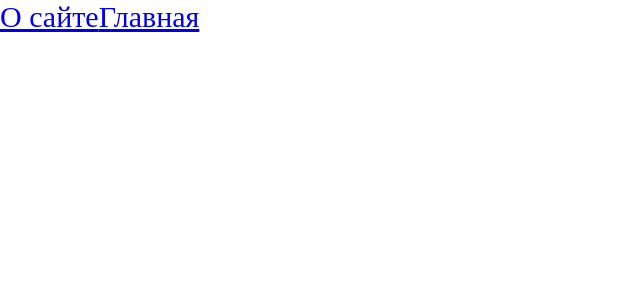
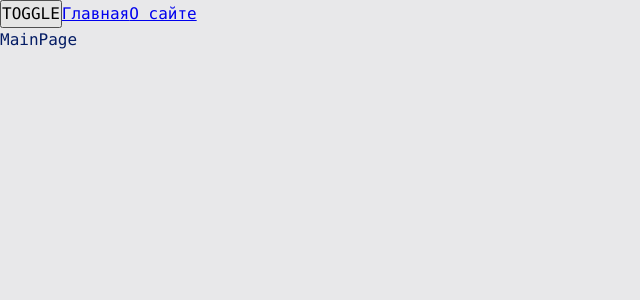
Before and after one commit to Jones-Davy/SocialApp, a React app: page / in a window 1280 px wide. Before the commit this address had no page. Shown: the top 300 px of the page, without its empty margins (0-640 px from the left). Built offline with nearby package versions, Linux system fonts and the light colour scheme.

Commit message:
base styles & theme context

```diff
--- a/src/App.tsx
+++ b/src/App.tsx
@@ -1,19 +1,24 @@
-import { Suspense } from "react";
-import { Route, Routes, Link } from "react-router-dom";
+import { Suspense, useContext } from "react";
+import { Link, Route, Routes } from "react-router-dom";
 import { AboutPageAsync } from "./pages/AboutPage/AboutPage.async";
 import { MainPageAsync } from "./pages/MainPage/MainPage.async";
-import "./index.scss";
+import { useTheme } from "./theme/useTheme";
+
+import "./styles/index.scss";
 
 const App = () => {
+  const { theme, toggleTheme } = useTheme()
+
   return (
-    <div className="app">
-      <Link to="/about">О сайте</Link>
-      <Link to="/main">Главная</Link>
+    <div className={`app ${theme}`}>
+      <button onClick={toggleTheme}>TOGGLE</button>
+      <Link to={"/"}>Главная</Link>
+      <Link to={"/about"}>О сайте</Link>
 
       <Suspense fallback={<div>Loading...</div>}>
         <Routes>
-          <Route path="/about" element={<AboutPageAsync />} />
-          <Route path="/main" element={<MainPageAsync />} />
+          <Route path={"/about"} element={<AboutPageAsync />} />
+          <Route path={"/"} element={<MainPageAsync />} />
         </Routes>
       </Suspense>
     </div>
--- a/src/index.scss
+++ /dev/null
@@ -1,9 +0,0 @@
-* {
-    padding: 0;
-    margin: 0;
-    box-sizing: border-box;
-}
-
-.app {
-    font-size: 30px;
-}
--- a/src/index.tsx
+++ b/src/index.tsx
@@ -1,10 +1,13 @@
 import { render } from "react-dom";
 import App from "./App";
 import { BrowserRouter } from "react-router-dom";
+import ThemeProvider from "./theme/ThemeProvider";
 
 render(
   <BrowserRouter>
-    <App />
+    <ThemeProvider>
+      <App />
+    </ThemeProvider>
   </BrowserRouter>,
   document.getElementById("root")
 );
--- /dev/null
+++ b/src/styles/index.scss
@@ -0,0 +1,13 @@
+@import "reset";
+@import "variables/global";
+@import "themes/normal";
+@import "themes/dark";
+
+.app {
+    font: var(--font-m);
+
+    background: var(--bg-color);
+    color: var(--primary-color);
+
+    min-height: 100vh;
+}
--- /dev/null
+++ b/src/styles/reset.scss
@@ -0,0 +1,14 @@
+* {
+    margin: 0;
+    padding: 0;
+    box-sizing: border-box;
+}
+
+input,
+button,
+textarea,
+select {
+    margin: 0;
+
+    font: inherit;
+}
--- /dev/null
+++ b/src/styles/themes/dark.scss
@@ -0,0 +1,6 @@
+.app.dark {
+    --bg-color: #090949;
+
+    --primary-color: #049604;
+    --secondary-color: #04ff04;
+}
--- /dev/null
+++ b/src/styles/themes/normal.scss
@@ -0,0 +1,6 @@
+:root {
+    --bg-color: #e8e8ea;
+
+    --primary-color: #041c65;
+    --secondary-color: #0449e0;
+}
--- /dev/null
+++ b/src/styles/variables/global.scss
@@ -0,0 +1,11 @@
+:root {
+    --font-family-main: Consolas, 'Times New Roman', Serif;
+
+    --font-size-m: 16px;
+    --font-line-m: 24px;
+    --font-m: var(--font-size-m) / var(--font-line-m) var(--font-family-main);
+
+    --font-size-l: 24px;
+    --font-line-l: 32px;
+    --font-l: var(--font-size-l) / var(--font-line-l) var(--font-family-main);
+}
--- /dev/null
+++ b/src/theme/ThemeContext.ts
@@ -0,0 +1,14 @@
+import { createContext } from "react";
+
+export const enum Theme {
+  LIGHT = "light",
+  DARK = "dark",
+}
+
+export interface ThemeContextProps {
+    theme?: Theme;
+    setTheme?: (theme: Theme) => void;
+}
+export const ThemeContext = createContext<ThemeContextProps>({});
+
+export const LOCAL_STORAGE_THEME_KEY = "theme";
--- /dev/null
+++ b/src/theme/ThemeProvider.tsx
@@ -0,0 +1,26 @@
+import { FC } from 'react';
+import { useMemo, useState } from "react";
+import { LOCAL_STORAGE_THEME_KEY, Theme, ThemeContext } from "./ThemeContext";
+
+const defaultTheme =
+  (localStorage.getItem(LOCAL_STORAGE_THEME_KEY) as Theme) || Theme.LIGHT;
+
+const ThemeProvider: FC = ({ children }) => {
+  const [theme, setTheme] = useState<Theme>(defaultTheme);
+
+  const defaultProps = useMemo(
+    () => ({
+      theme,
+      setTheme,
+    }),
+    [theme]
+  );
+
+  return (
+    <ThemeContext.Provider value={defaultProps}>
+      {children}
+    </ThemeContext.Provider>
+  );
+};
+
+export default ThemeProvider;
--- /dev/null
+++ b/src/theme/useTheme.tsx
@@ -0,0 +1,22 @@
+import {useContext} from "react";
+import { LOCAL_STORAGE_THEME_KEY, Theme, ThemeContext } from "./ThemeContext";
+
+interface UseThemeResult {
+    toggleTheme: () => void;
+    theme: Theme;
+}
+
+export function useTheme(): UseThemeResult {
+    const {theme, setTheme} = useContext(ThemeContext);
+
+    const toggleTheme = () => {
+        const newTheme = theme === Theme.DARK ? Theme.LIGHT : Theme.DARK
+        setTheme(newTheme);
+        localStorage.setItem(LOCAL_STORAGE_THEME_KEY, newTheme);
+    }
+
+    return {
+        theme,
+        toggleTheme,
+    }
+}
```
